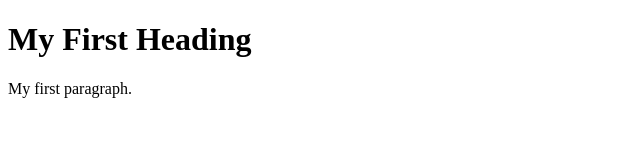
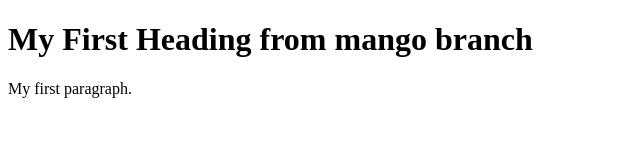
Before and after one commit to kevin8519/trainingthestuff, a plain HTML site: page index.html in a window 1280 px wide. Shown: the whole page, without its empty margins (0-640 px from the left). Drawn offline with Linux system fonts and the light colour scheme.

Commit message:
commit form the mango branch

```diff
--- a/index.html
+++ b/index.html
@@ -2,7 +2,7 @@
 <html>
 <body>
 
-<h1>My First Heading</h1>
+<h1>My First Heading from mango branch</h1>
 
 <p>My first paragraph.</p>
 
```
